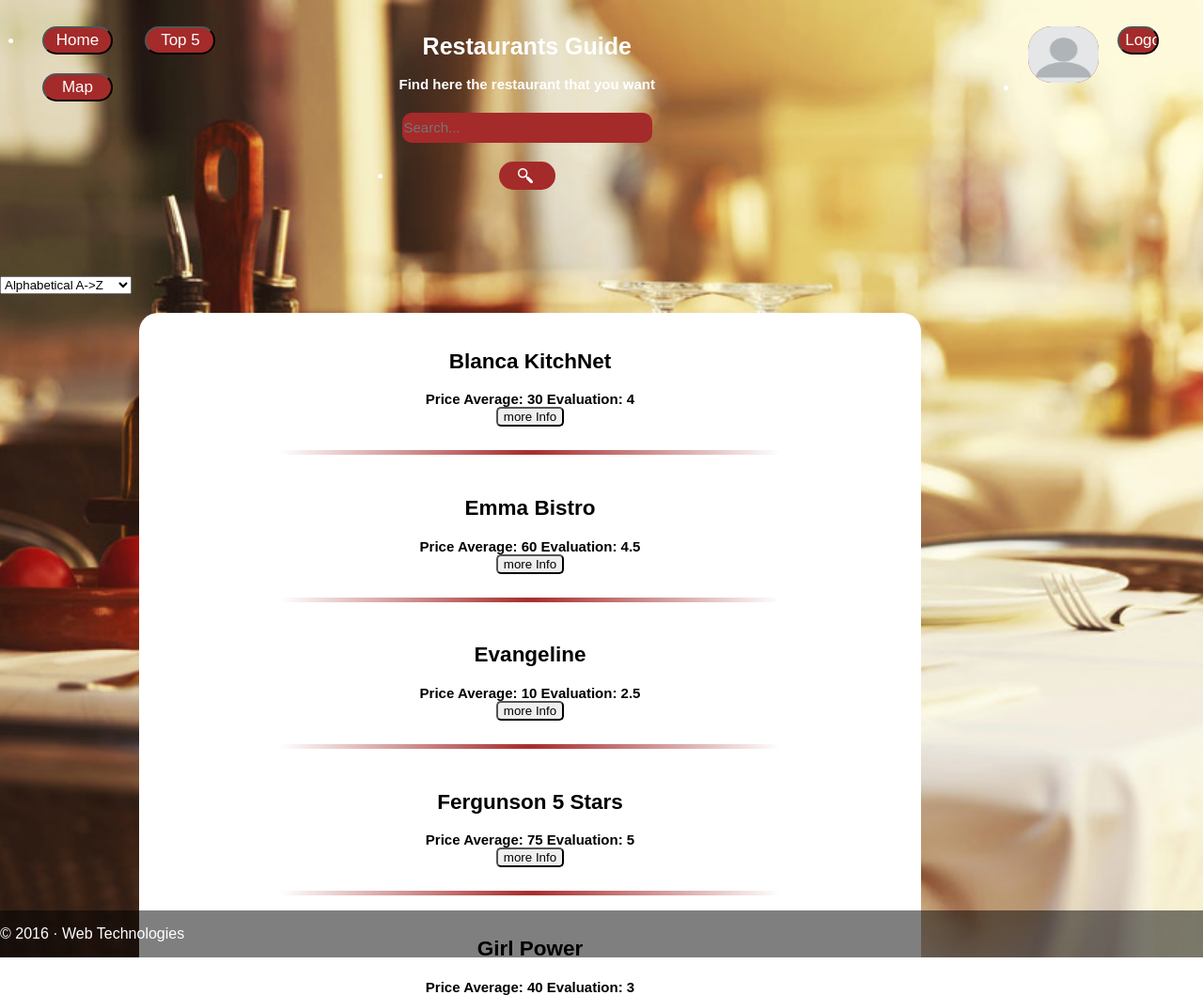
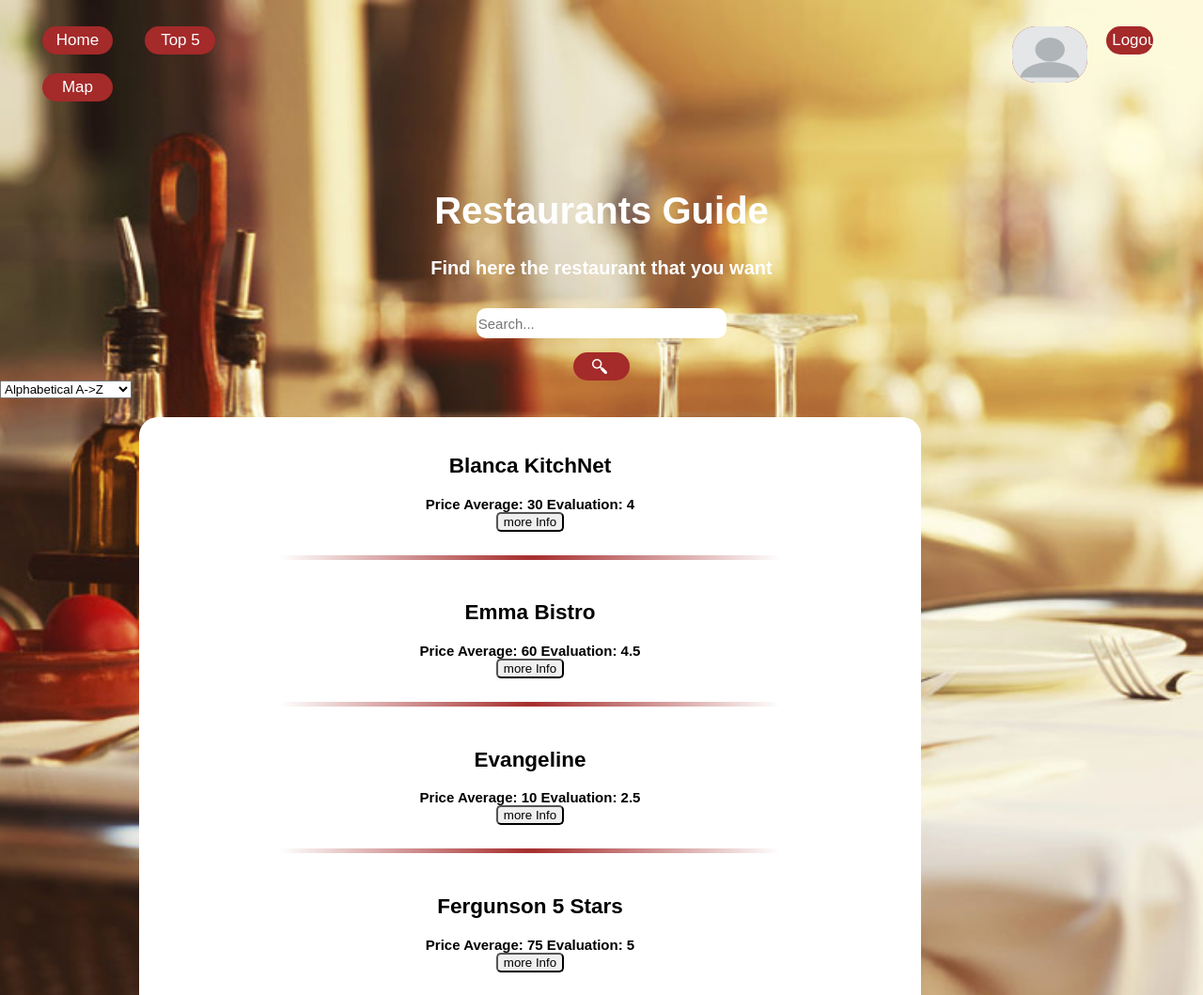
Before and after one commit to saracouto1318/LTW, a PHP site: page /initial.php in a window 1280 px wide. Shown: the top 1059 px of the page at 94% size. Run offline with PHP 8.4, Linux system fonts and the light colour scheme; the visitor is signed in with stand-in values (Sample User, id 1); data comes from the database, SQL or seed files in the repository; some libraries are stand-ins or nearby versions.

Commit message:
Change css

```diff
--- a/css/Style.css
+++ b/css/Style.css
@@ -10,6 +10,7 @@ html, body {
 	margin: 200px 500px;
 	padding: 0;
     display: inline;
+	list-style-type: none;
 }
 
 .headerTabLeft{
@@ -19,10 +20,6 @@ html, body {
 
 .headerTabRight{
 	margin-right:1%;
-}
-
-.session{
-	padding: 10%;
 }
 
 .headerTabMiddle{
@@ -37,19 +34,18 @@ html, body {
 #init input {
 	border-radius: 25px;
 	background-color: #A52A2A;
-	border-color: #000;
+	border: none;
 	margin: 10px;
 	color: white;
-	border-width: 2px;
 	height: 60px;
-<<<<<<< HEAD
 	width: 80px;
-=======
-	width: 100%;
->>>>>>> origin/master
     text-align: center;
     display: inline-block;
     font-size: 17px;
+}
+
+#init input.sign{
+	width: 300px;
 }
 
 #init li #user input[type="text"]{
@@ -71,16 +67,7 @@ input[type="submit"]{
 }
 
 #init input[type="radio"]{
-<<<<<<< HEAD
     text-align: center;
-=======
-	/*border-radius: 20px 0;*/
-	background-color: orange;
-	color: white;
-	border: none;
-	/*float: right;*/
-    text-align:left;
->>>>>>> origin/master
     display: inline;
 	transform: scale(0.7);
 }
@@ -97,14 +84,6 @@ input[type="submit"]{
 	position: relative;
 	width: 0;
 	height: 0;
-}
-
-.sign.owner{
-	margin: 20px;
-}
-
-.sign.reviewer{
-	margin: 20px;
 }
 
 header {
@@ -175,13 +154,13 @@ footer p {
 	border-radius: 25px;
 	background-color: #A52A2A;
 	border-color: #000;
-	border-width: 2px;
+	border: none;
 	margin-left: 20px;
 	margin-top: 10px;
 	color: white;
 	height: 60px;
 	width: 75px;
-    font-size: 17px;
+    display: inline-block;
 }
 
 #formSearch {
@@ -193,13 +172,13 @@ footer p {
 
 #formSearch h1 {
     color: white;
-    font-size: 25px;
+    font-size: 40px;
 	text-align: center;
 }
 
 #formSearch h2 {
     color: white;
-    font-size: 15px;
+    font-size: 20px;
 	text-align: center;
 }
 
@@ -209,6 +188,7 @@ footer p {
 	border-radius: 10px;
 	border: none;
 	font-size: 15px;
+	margin: 15px;
 }
 
 #restaurantDiv{
@@ -387,13 +367,12 @@ footer p {
 	background-position: 20px 7px;
 	border-radius: 25px;
 	background-color: #A52A2A;
-	display: inline-block;
+	display: block;
 	text-align: center;
-	border-width: 2px;
-	border-color: #000;
+	border: none;
 	height: 30px;
 	width: 60px;
-	margin: 10px;
+	margin: auto;
 }
 
 .profile {
--- a/initial.php
+++ b/initial.php
@@ -24,6 +24,7 @@
 	<div id="content">
 <?php
 
+	include ('templates/search.php');
 
 	if(isset($_GET["page"])){
 		$page = $_GET["page"];
--- a/templates/header.php
+++ b/templates/header.php
@@ -22,13 +22,6 @@
 				}
             ?>
             </div>
-            <div class="headerTabMiddle">
-            <?php
-                echo '<li>';
-                include ('templates/search.php');
-                echo '</li>';
-            ?>
-            </div>
             <div class="headerTabLeft">
             <?php
                 echo '<li>';
--- a/templates/register.php
+++ b/templates/register.php
@@ -4,7 +4,6 @@
 
  <div class="relativeMenu register">
  	<div id="signUpMenu" class="dropdown register">
-
 		<p><label for="name" class="sign register">Username</label></p>
  		<input type="text" name="name" pattern="\w{3,15}" title="Username is between [3,15] simple characters A-z 0-9" class="sign register" placeholder="rui2457" required>
 
@@ -13,7 +12,9 @@
 
  		<p><label for="password" class="sign register">Password</label></p>
  		<input type="password" class="sign register" name="password" required>
-		<!-- <p>		</p> -->
+
+		<p>		</p>
+
 		<div class="radioLabel">
 			<label for="Owner" class="sign register">Owner</label>
 			<input id="Owner" type="radio" name="type" class="userType register" value="Owner" required>
--- a/templates/search.php
+++ b/templates/search.php
@@ -2,7 +2,7 @@
 	<h1> Restaurants Guide </h1>
 	<h2> Find here the restaurant that you want </h2>
 	<div id="searchBar">
-		<input type="text" name="Search" value="" placeholder="Search..."  pattern="\w" required/>
+		<input type="text" name="Search" value="" placeholder="Search..." required/>
 		<input class="style_button" type="submit" value="">
 	</div>
 </form>
```
